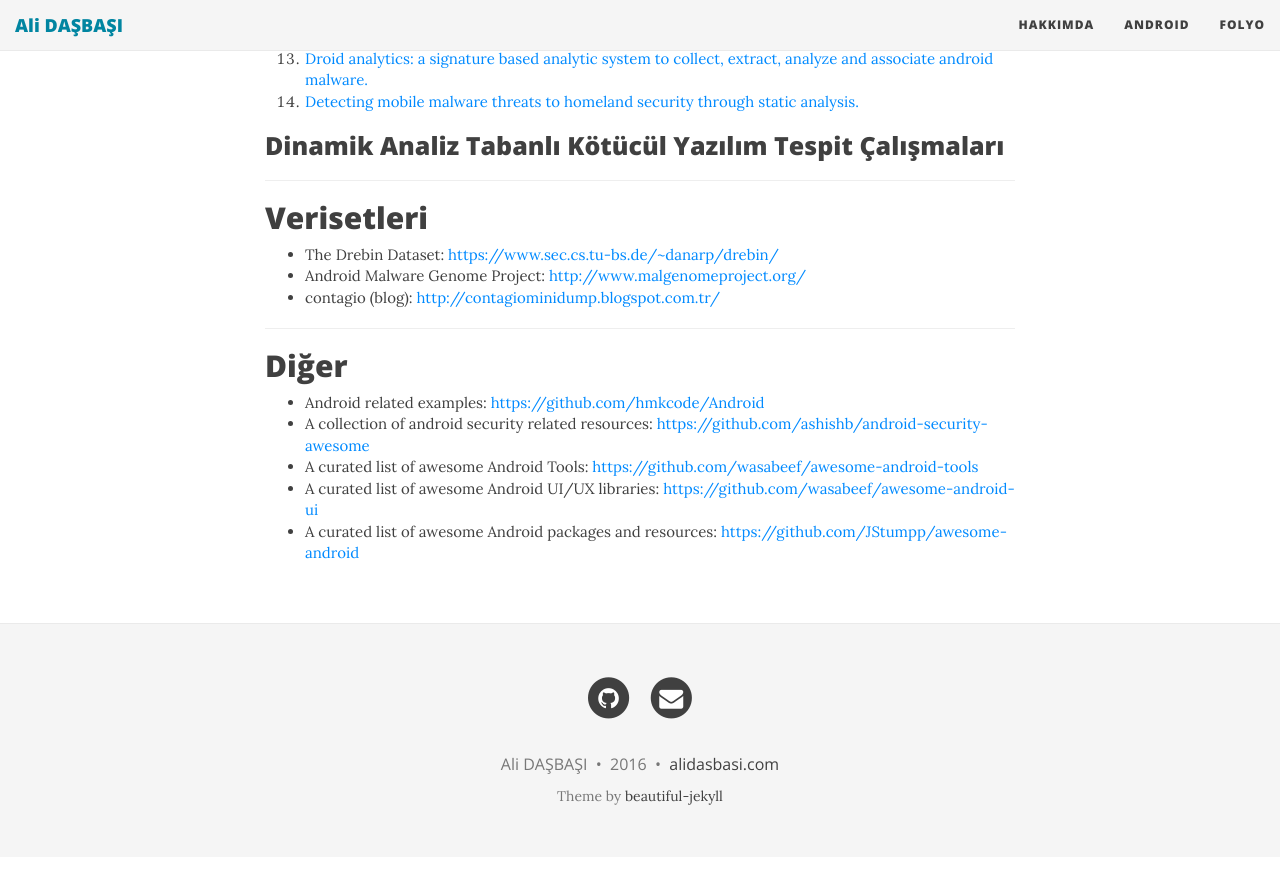
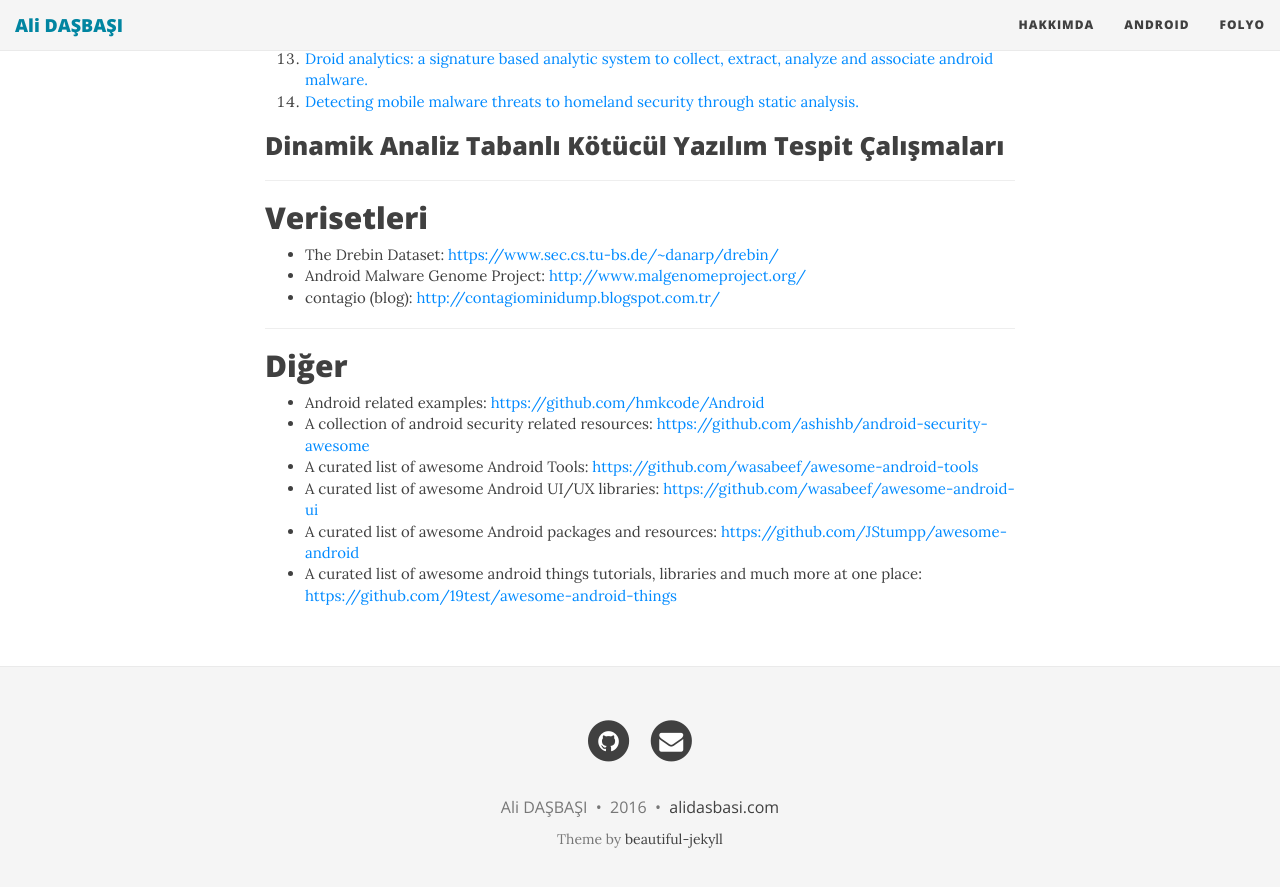
Before and after one commit to alidasbasi/adasbasi.github.io, a Jekyll site: the page built from android.md, in a window 1280 px wide and 900 px high, scrolled down 758 px. Shown: the top 887 px of the window. Built offline with Jekyll 4.4.1, drawn with Linux system fonts in a browser that asks for light colours; nearby versions of some CDN libraries; before the commit the page ends 1615 px from its top, so only the background shows below that.

Commit message:
android things

```diff
--- a/android.md
+++ b/android.md
@@ -48,3 +48,4 @@ subtitle: Android Karalama Defteri
 - A curated list of awesome Android Tools: <https://github.com/wasabeef/awesome-android-tools>
 - A curated list of awesome Android UI/UX libraries: <https://github.com/wasabeef/awesome-android-ui>
 - A curated list of awesome Android packages and resources: <https://github.com/JStumpp/awesome-android>
+- A curated list of awesome android things tutorials, libraries and much more at one place: <https://github.com/19test/awesome-android-things>
```
